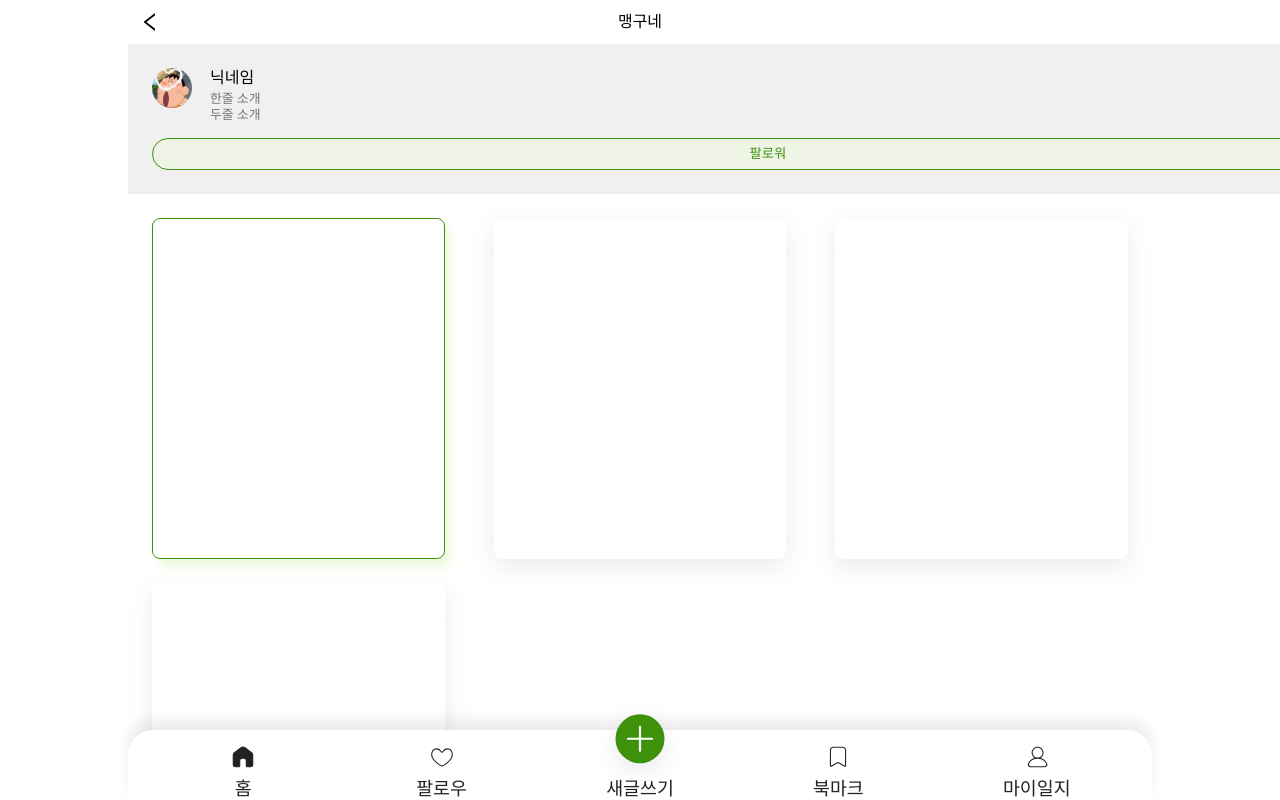
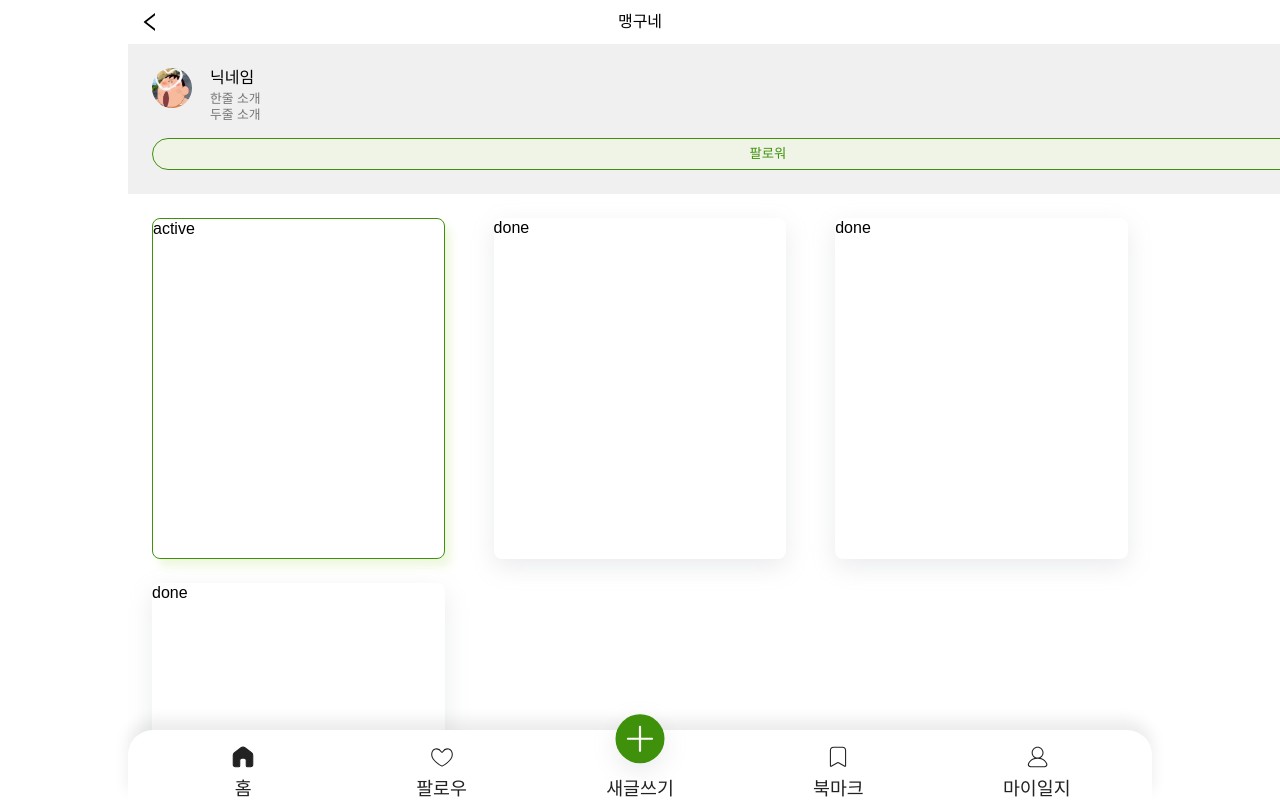
Before and after one commit to codestates-seb/seb43_main_008, a Next.js app in the folder client/: page /my-page in a window 1280 px wide. Shown: the top 800 px of the page. Built offline with nearby package versions, Linux system fonts and the light colour scheme; a web font is replaced by a local one.

Commit message:
Feat: 마이페이지 Active, Done 컴포넌트로 분리

```diff
--- /dev/null
+++ b/client/app/my-page/ActivePost.tsx
@@ -0,0 +1,16 @@
+"use-client"
+import styled from 'styled-components'
+export const ActivePost = () => {
+  return (<StyledActive>
+    active
+  </StyledActive>)
+}
+
+const StyledActive = styled.div`
+  width: 30%;
+  height: calc(80vw / 3);
+
+  border-radius: 8px;
+  border: solid 1px #3f910c;
+  box-shadow: #eff8e0 6px 8px 10px;
+`
--- /dev/null
+++ b/client/app/my-page/DonePost.tsx
@@ -0,0 +1,15 @@
+"use-client"
+import styled from 'styled-components'
+export const DonePost = () => {
+  return (<StyledActive>
+    done
+  </StyledActive>)
+}
+
+const StyledActive = styled.div`
+  width: 30%;
+  height: calc(80vw / 3);
+
+  border-radius: 8px;
+  box-shadow: rgba(149, 157, 165, 0.2) 0px 8px 24px;
+`
--- a/client/app/my-page/Feed.tsx
+++ b/client/app/my-page/Feed.tsx
@@ -1,15 +1,18 @@
 "use client";
 
 import styled from 'styled-components';
+
+import { ActivePost } from "./Activepost"
+import { DonePost } from "./DonePost"
 export const Feed = () => {
   // map 돌려서 게시글 불러오기
 
   return (
     <StyledFeed className='feed'>
-      <StyleSeries className='feed-item active' />
-      <StyleSeries className='feed-item done' />
-      <StyleSeries className='feed-item' />
-      <StyleSeries className='feed-item' />
+      <ActivePost />
+      <DonePost />
+      <DonePost />
+      <DonePost />
     </StyledFeed>
   )
 }
@@ -27,15 +30,15 @@ const StyledFeed = styled.div`
     width: 30%;
     height: calc(80vw / 3);
 
-    &.active {
+    /* &.active {
         border: solid 1px #3f910c;
         box-shadow: #eff8e0 6px 8px 10px;
-      }
+      } */
   }
 `
 
-const StyleSeries = styled.div`
-  background-color: white;
-  border-radius: 8px;
-  box-shadow: rgba(149, 157, 165, 0.2) 0px 8px 24px;
-`
+// const StyleSeries = styled.div`
+//   background-color: white;
+//   border-radius: 8px;
+//   box-shadow: rgba(149, 157, 165, 0.2) 0px 8px 24px;
+// `
```
Also changed, not shown: client/app/my-page/data.tsx (+25 -12 lines), client/app/my-page/page.tsx (+10 -5 lines).
